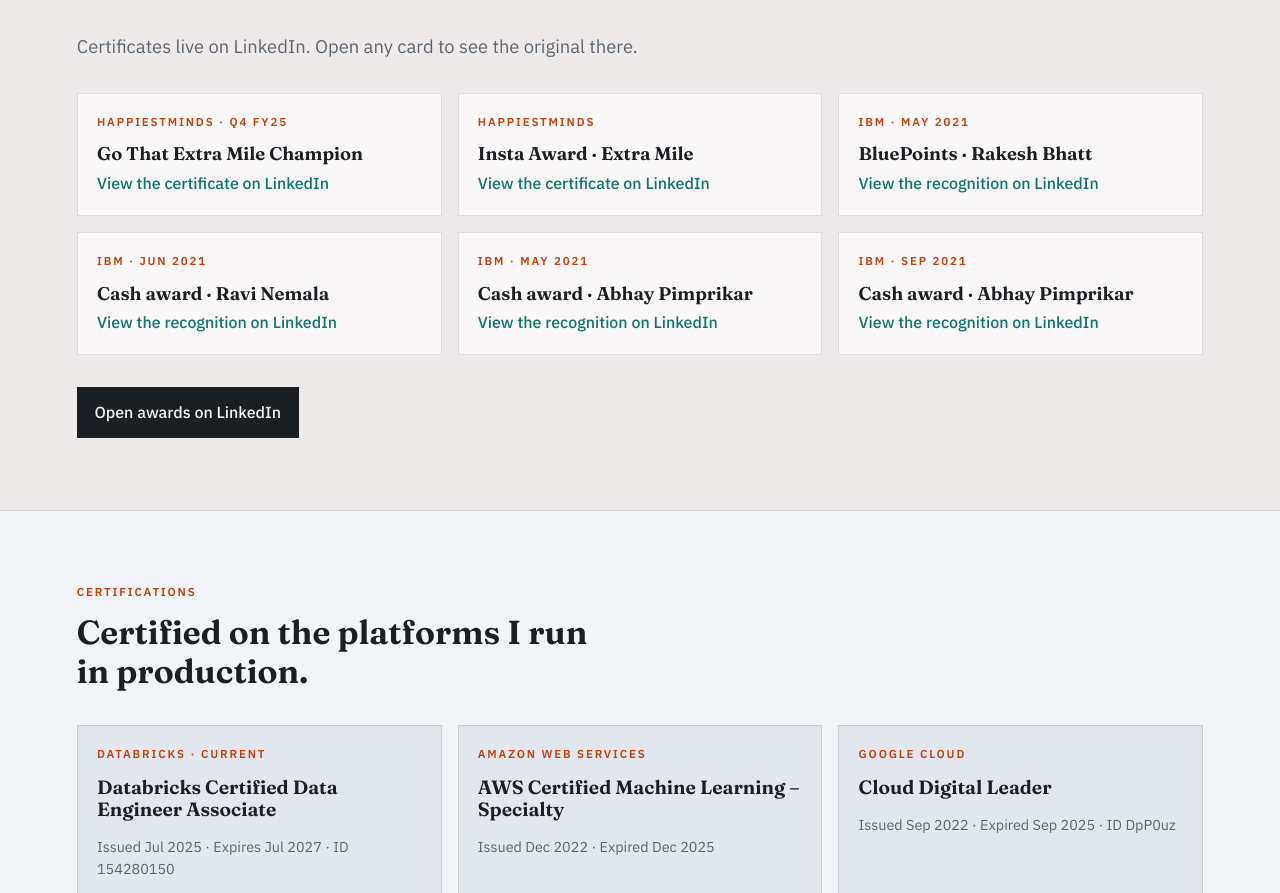
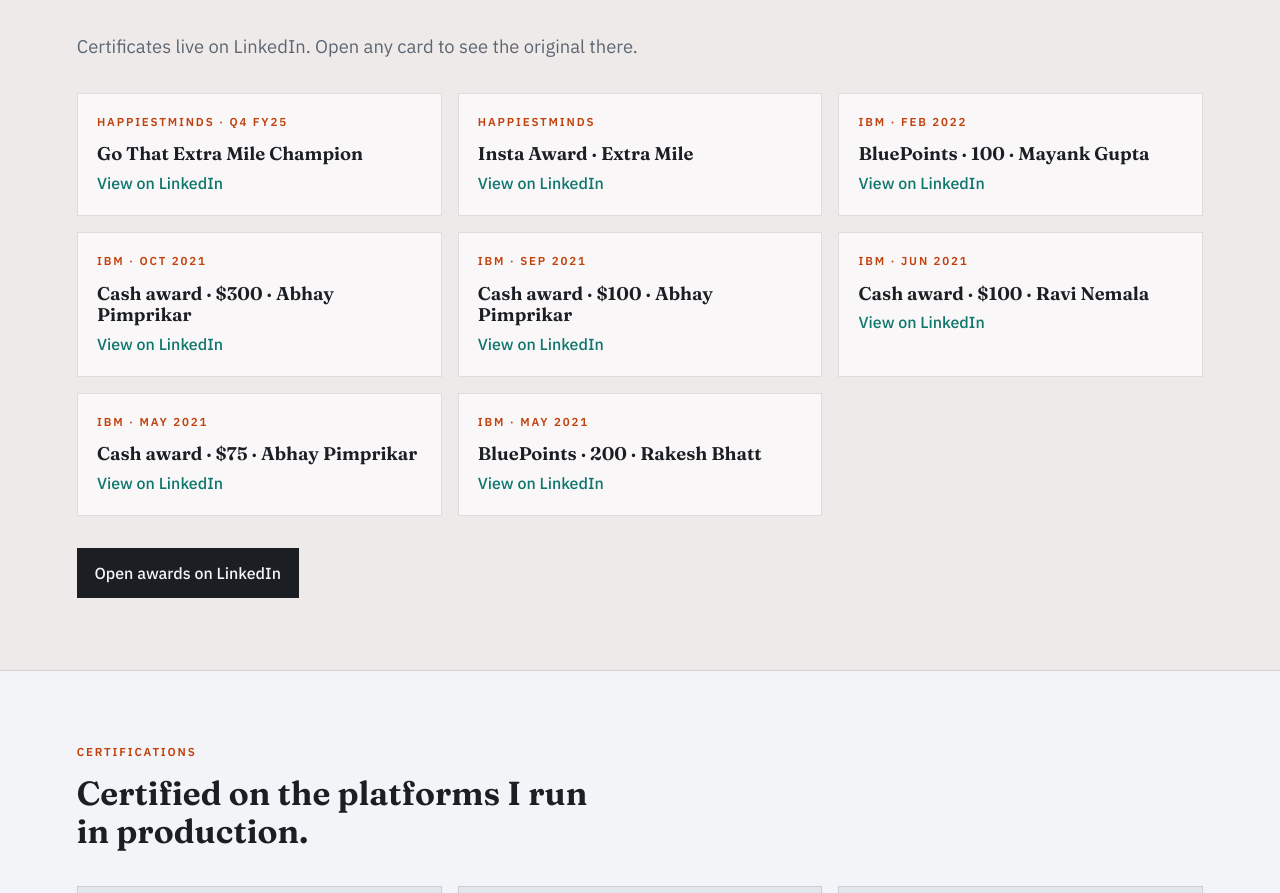
Before and after one commit to yashj302/yashj302.github.io, a plain HTML site: page index.html in a window 1280 px wide. Shown: the part 5292-6185 px from the top of the page. Drawn offline with Linux system fonts and the light colour scheme.

Commit message:
List IBM awards by amount and nominator from the original recognition letters.

```diff
--- a/index.html
+++ b/index.html
@@ -25,7 +25,7 @@
       href="https://fonts.googleapis.com/css2?family=Fraunces:opsz,wght@9..144,500;9..144,640&family=IBM+Plex+Sans:wght@400;500;600&display=swap"
       rel="stylesheet"
     />
-    <link rel="stylesheet" href="./styles.css?v=6" />
+    <link rel="stylesheet" href="./styles.css?v=7" />
   </head>
   <body>
     <div class="grain" aria-hidden="true"></div>
@@ -317,32 +317,42 @@
           <a class="award-card" href="https://www.linkedin.com/in/yashj302/details/honors/" target="_blank" rel="noreferrer">
             <p class="kicker">HappiestMinds · Q4 FY25</p>
             <h3>Go That Extra Mile Champion</h3>
-            <p>View the certificate on LinkedIn</p>
+            <p>View on LinkedIn</p>
           </a>
           <a class="award-card" href="https://www.linkedin.com/in/yashj302/details/honors/" target="_blank" rel="noreferrer">
             <p class="kicker">HappiestMinds</p>
             <h3>Insta Award · Extra Mile</h3>
-            <p>View the certificate on LinkedIn</p>
+            <p>View on LinkedIn</p>
+          </a>
+          <a class="award-card" href="https://www.linkedin.com/in/yashj302/details/honors/" target="_blank" rel="noreferrer">
+            <p class="kicker">IBM · Feb 2022</p>
+            <h3>BluePoints · 100 · Mayank Gupta</h3>
+            <p>View on LinkedIn</p>
+          </a>
+          <a class="award-card" href="https://www.linkedin.com/in/yashj302/details/honors/" target="_blank" rel="noreferrer">
+            <p class="kicker">IBM · Oct 2021</p>
+            <h3>Cash award · $300 · Abhay Pimprikar</h3>
+            <p>View on LinkedIn</p>
+          </a>
+          <a class="award-card" href="https://www.linkedin.com/in/yashj302/details/honors/" target="_blank" rel="noreferrer">
+            <p class="kicker">IBM · Sep 2021</p>
+            <h3>Cash award · $100 · Abhay Pimprikar</h3>
+            <p>View on LinkedIn</p>
+          </a>
+          <a class="award-card" href="https://www.linkedin.com/in/yashj302/details/honors/" target="_blank" rel="noreferrer">
+            <p class="kicker">IBM · Jun 2021</p>
+            <h3>Cash award · $100 · Ravi Nemala</h3>
+            <p>View on LinkedIn</p>
           </a>
           <a class="award-card" href="https://www.linkedin.com/in/yashj302/details/honors/" target="_blank" rel="noreferrer">
             <p class="kicker">IBM · May 2021</p>
-            <h3>BluePoints · Rakesh Bhatt</h3>
-            <p>View the recognition on LinkedIn</p>
-          </a>
-          <a class="award-card" href="https://www.linkedin.com/in/yashj302/details/honors/" target="_blank" rel="noreferrer">
-            <p class="kicker">IBM · Jun 2021</p>
-            <h3>Cash award · Ravi Nemala</h3>
-            <p>View the recognition on LinkedIn</p>
+            <h3>Cash award · $75 · Abhay Pimprikar</h3>
+            <p>View on LinkedIn</p>
           </a>
           <a class="award-card" href="https://www.linkedin.com/in/yashj302/details/honors/" target="_blank" rel="noreferrer">
             <p class="kicker">IBM · May 2021</p>
-            <h3>Cash award · Abhay Pimprikar</h3>
-            <p>View the recognition on LinkedIn</p>
-          </a>
-          <a class="award-card" href="https://www.linkedin.com/in/yashj302/details/honors/" target="_blank" rel="noreferrer">
-            <p class="kicker">IBM · Sep 2021</p>
-            <h3>Cash award · Abhay Pimprikar</h3>
-            <p>View the recognition on LinkedIn</p>
+            <h3>BluePoints · 200 · Rakesh Bhatt</h3>
+            <p>View on LinkedIn</p>
           </a>
         </div>
         <div class="cta-row">
```
Also changed, not shown: resume.html (+1 -1 lines).
